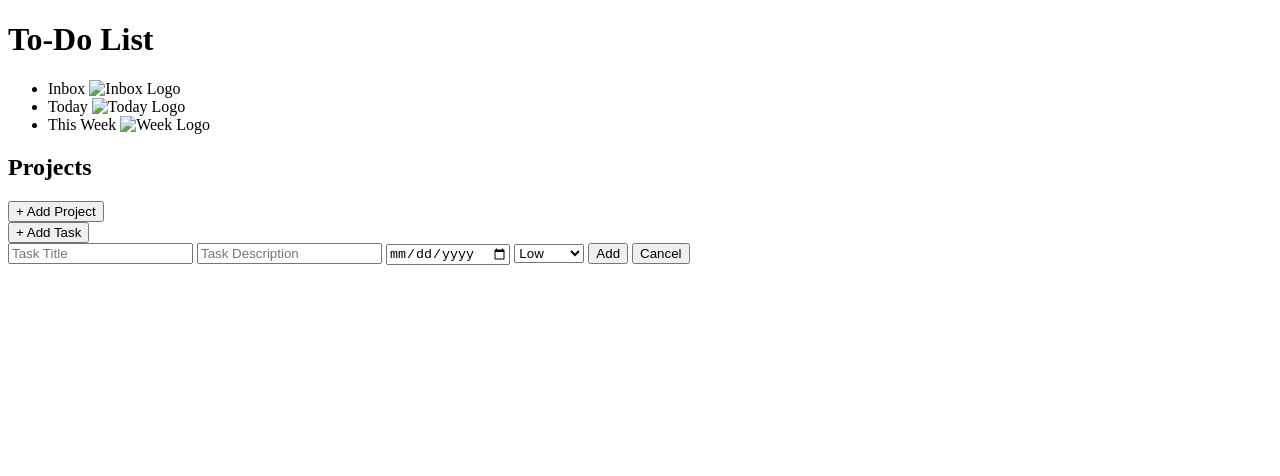
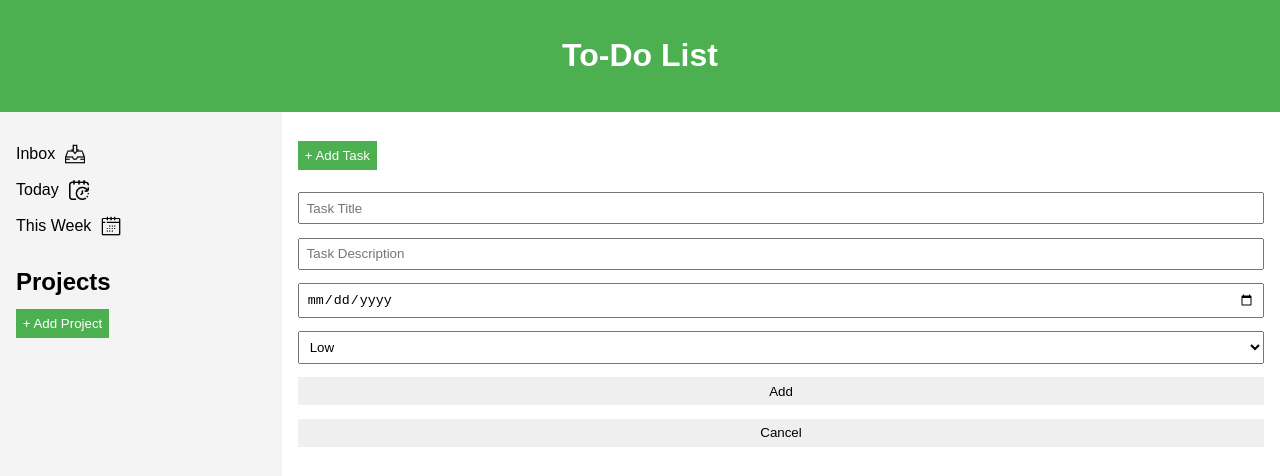
Before and after one commit to leonardo-dos-santos/To-Do-List, a plain HTML site: page index.html in a window 1280 px wide. Drawn offline with Linux system fonts and the light colour scheme.

Commit message:
Add icons

```diff
--- a/index.html
+++ b/index.html
@@ -4,7 +4,7 @@
     <meta charset="UTF-8">
     <meta name="viewport" content="width=device-width, initial-scale=1.0">
     <title>To-Do List</title>
-    <link rel="stylesheet" href="styles.css">
+    <link rel="stylesheet" href="style.css">
 </head>
 <body>
     <header>
@@ -13,9 +13,9 @@
     <div class="container">
         <aside>
             <ul>
-                <li id="inbox">Inbox <img src="inbox-logo.png" alt="Inbox Logo"></li>
-                <li id="today">Today <img src="today-logo.png" alt="Today Logo"></li>
-                <li id="week">This Week <img src="week-logo.png" alt="Week Logo"></li>
+                <li id="inbox">Inbox <img src="img/inbox (1).png" alt="Inbox Logo"></li>
+                <li id="today">Today <img src="img/data-limite.png" alt="Today Logo"></li>
+                <li id="week">This Week <img src="img/datas.png" alt="Week Logo"></li>
             </ul>
             <div class="projects">
                 <h2>Projects</h2>
--- a/style.css
+++ b/style.css
@@ -38,6 +38,7 @@ aside li {
 
 aside li img {
   margin-left: 10px;
+  width: 20px;
 }
 
 .projects {
```
Also changed, not shown: img/data-limite.png (added), img/datas.png (added), img/inbox (1).png (added).
